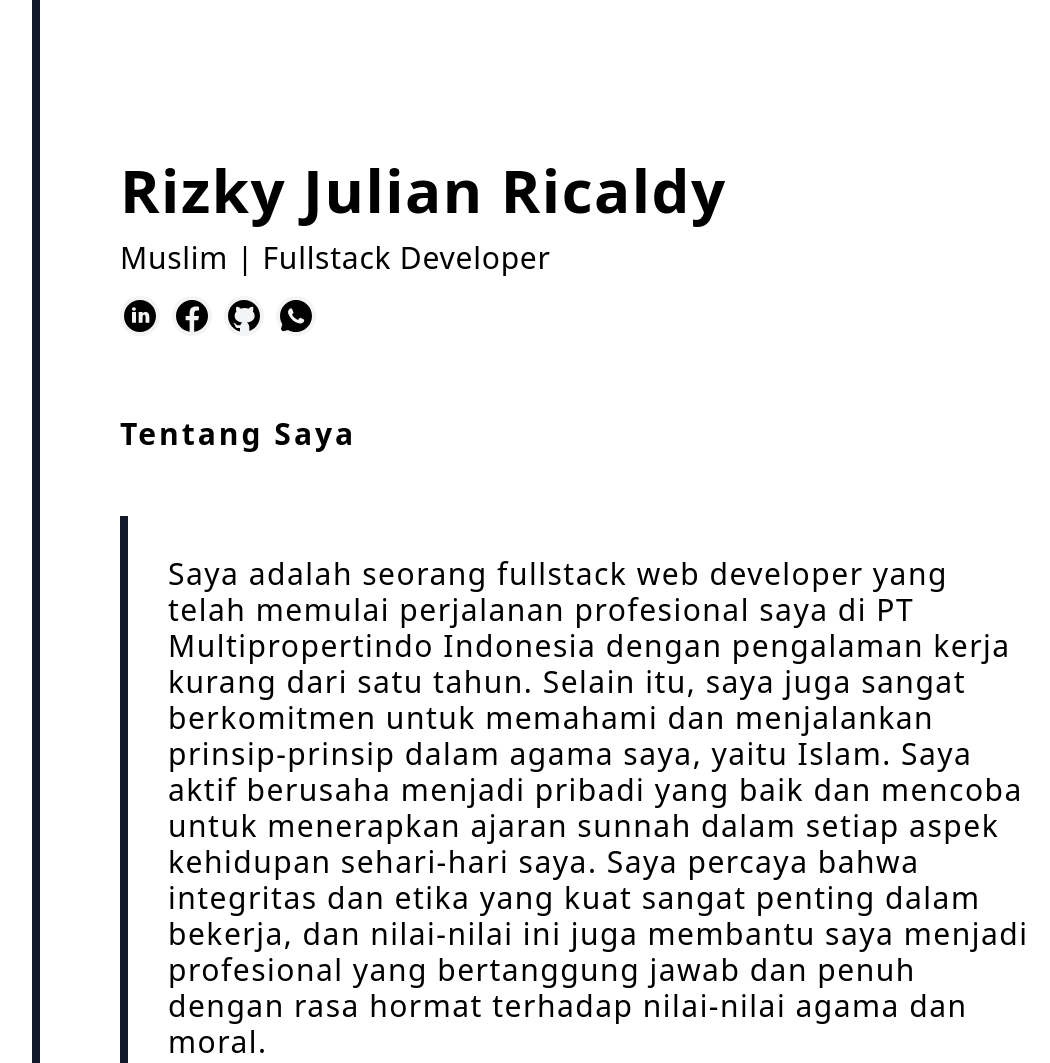
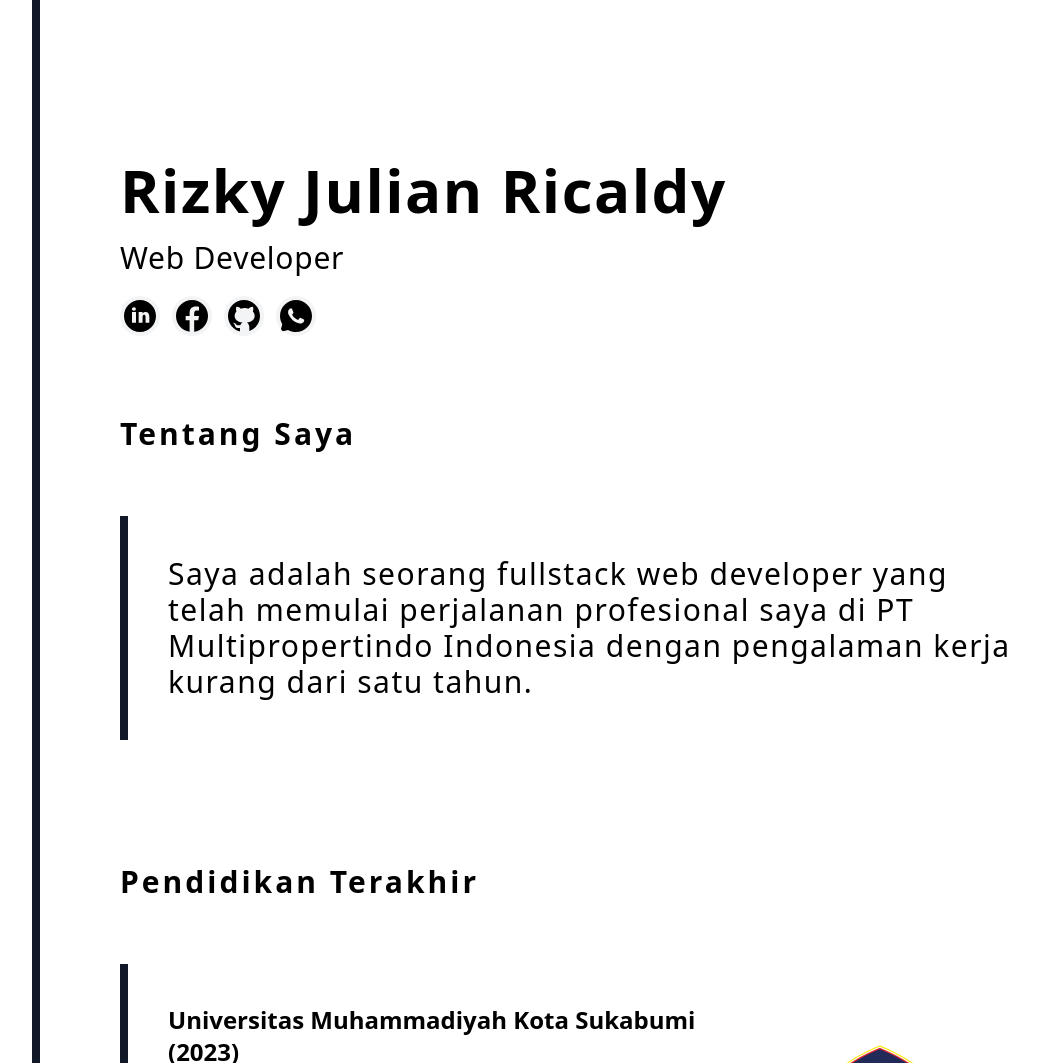
Before and after one commit to Padangenak/Portopolio, a plain HTML site: page index.html in a window 1280 px wide. Shown: the top 1063 px of the page, without its empty margins (48-1098 px from the left). Drawn offline with nearby package versions, Linux system fonts and the light colour scheme.

Commit message:
Update index.html

```diff
--- a/index.html
+++ b/index.html
@@ -16,7 +16,7 @@
 				<div class="max-md:py-3">
 
 					<p class="md:text-6xl max-md:text-5xl font-semibold tracking-wide">Rizky Julian Ricaldy</p>
-					<p class="md:text-3xl max-md:text-2xl my-5 tracking-wide">Muslim | Fullstack Developer</p>
+					<p class="md:text-3xl max-md:text-2xl my-5 tracking-wide">Web Developer</p>
 					<div class="mt-5 flex items-center gap-3">
 						<a href="https://www.linkedin.com/in/rizky-julian-ricaldy-146a21259/" target="_blank">
 							<div class="rounded-full bg-gray-100 w-10 overflow-hidden hover:bg-gray-300 cursor-pointer">
@@ -58,7 +58,7 @@
 								<p class="font-bold md:text-3xl max-md:text-2xl tracking-widest mt-10">Tentang Saya</p>
 							</div>
 							<div class="md:border-l-8 max-md:border-l-4 md:pl-10 md:py-10 max-md:pl-5 max-md:py-5 md:my-16 max-md:my-8 border-gray-900">
-								<p class="md:text-3xl max-md:text-xl leading-snug tracking-wider font-light w-full">Saya adalah seorang fullstack web developer yang telah memulai perjalanan profesional saya di PT Multipropertindo Indonesia dengan pengalaman kerja kurang dari satu tahun. Selain itu, saya juga sangat berkomitmen untuk memahami dan menjalankan prinsip-prinsip dalam agama saya, yaitu Islam. Saya aktif berusaha menjadi pribadi yang baik dan mencoba untuk menerapkan ajaran sunnah dalam setiap aspek kehidupan sehari-hari saya. Saya percaya bahwa integritas dan etika yang kuat sangat penting dalam bekerja, dan nilai-nilai ini juga membantu saya menjadi profesional yang bertanggung jawab dan penuh dengan rasa hormat terhadap nilai-nilai agama dan moral. </p>
+								<p class="md:text-3xl max-md:text-xl leading-snug tracking-wider font-light w-full">Saya adalah seorang fullstack web developer yang telah memulai perjalanan profesional saya di PT Multipropertindo Indonesia dengan pengalaman kerja kurang dari satu tahun. </p>
 							</div>
 						</div>
 					</div>
```
